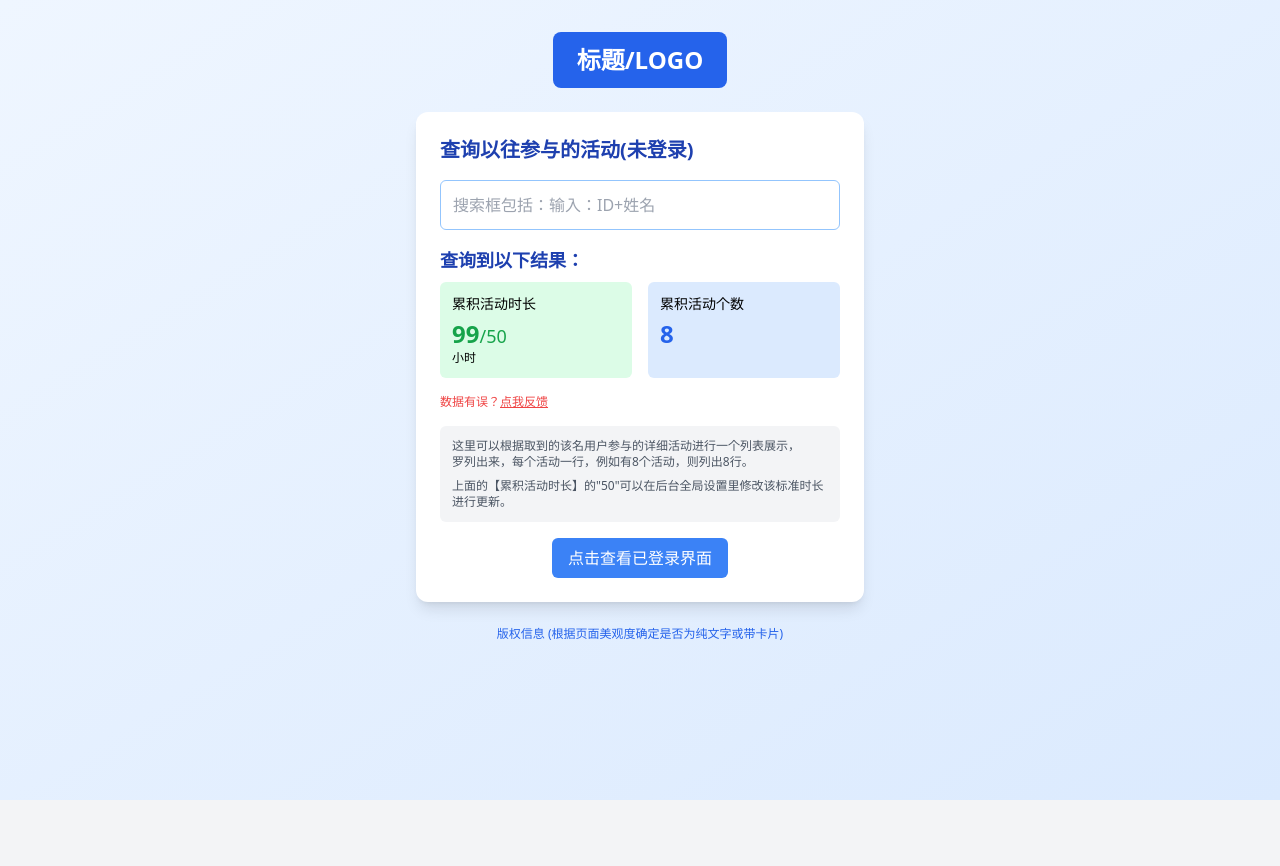
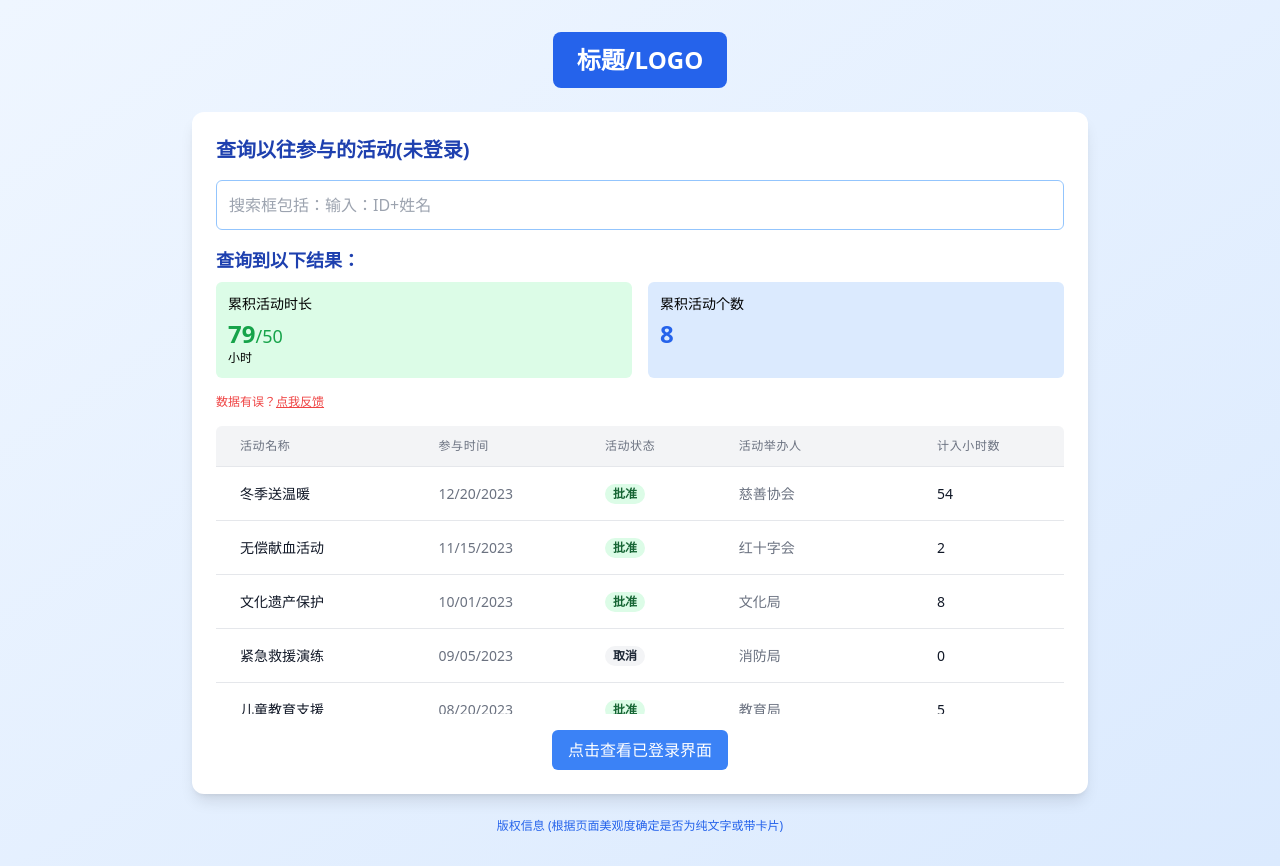
Before and after one commit to ActiVol/ActiVol-FrontEnd, a Vue app: page /details in a window 1280 px wide. Before the commit the page ends 800 px from the top, so only its background shows below. Built offline with nearby package versions, Linux system fonts and the light colour scheme; some icons are missing.

Commit message:
feat: Add Details Table

```diff
--- a/src/views/details.vue
+++ b/src/views/details.vue
@@ -1,6 +1,6 @@
 <template>
     <div class="min-h-screen bg-gradient-to-br from-blue-50 to-blue-100 p-4 md:p-8">
-        <div class="max-w-md mx-auto">
+        <div class="max-w-4xl mx-auto">
             <header class="mb-6 text-center">
                 <div class="bg-blue-600 text-white text-2xl font-bold py-3 px-6 rounded-lg inline-block">
                     标题/LOGO
@@ -41,7 +41,7 @@
                         <div class="bg-blue-100 p-3 rounded-md">
                             <p class="text-sm font-medium mb-1">累积活动个数</p>
                             <p class="text-2xl font-bold text-blue-600">
-                                {{ numberOfActivities }}
+                                {{ sortedActivities.length }}
                             </p>
                         </div>
                     </div>
@@ -51,10 +51,48 @@
                     <p class="text-xs text-red-500">数据有误？<a href="#" class="underline">点我反馈</a></p>
                 </div>
 
-                <div class="bg-gray-100 p-3 rounded-md mb-4 text-xs text-gray-600">
-                    <p>这里可以根据取到的该名用户参与的详细活动进行一个列表展示，</p>
-                    <p>罗列出来，每个活动一行，例如有8个活动，则列出8行。</p>
-                    <p class="mt-2">上面的【累积活动时长】的"50"可以在后台全局设置里修改该标准时长进行更新。</p>
+                <div class="bg-gray-50 rounded-md mb-4 max-h-72 overflow-y-auto">
+                    <table class="min-w-full divide-y divide-gray-200">
+                        <thead class="bg-gray-100">
+                            <tr>
+                                <th scope="col"
+                                    class="px-6 py-3 text-left text-xs font-medium text-gray-500 uppercase tracking-wider">
+                                    活动名称
+                                </th>
+                                <th scope="col"
+                                    class="px-6 py-3 text-left text-xs font-medium text-gray-500 uppercase tracking-wider">
+                                    参与时间
+                                </th>
+                                <th scope="col"
+                                    class="px-6 py-3 text-left text-xs font-medium text-gray-500 uppercase tracking-wider">
+                                    活动状态
+                                </th>
+                                <th scope="col"
+                                    class="px-6 py-3 text-left text-xs font-medium text-gray-500 uppercase tracking-wider">
+                                    活动举办人
+                                </th>
+                                <th scope="col"
+                                    class="px-6 py-3 text-left text-xs font-medium text-gray-500 uppercase tracking-wider">
+                                    计入小时数
+                                </th>
+                            </tr>
+                        </thead>
+                        <tbody class="bg-white divide-y divide-gray-200">
+                            <tr v-for="activity in sortedActivities" :key="activity.id" class="hover:bg-gray-50">
+                                <td class="px-6 py-4 whitespace-nowrap text-sm text-gray-900">{{ activity.name }}</td>
+                                <td class="px-6 py-4 whitespace-nowrap text-sm text-gray-500">{{
+                                    formatDate(activity.date) }}</td>
+                                <td class="px-6 py-4 whitespace-nowrap text-sm">
+                                    <span :class="getStatusClass(activity.status)">
+                                        {{ activity.status }}
+                                    </span>
+                                </td>
+                                <td class="px-6 py-4 whitespace-nowrap text-sm text-gray-500">{{ activity.organizer }}
+                                </td>
+                                <td class="px-6 py-4 whitespace-nowrap text-sm text-gray-900">{{ activity.hours }}</td>
+                            </tr>
+                        </tbody>
+                    </table>
                 </div>
 
                 <div class="text-center">
@@ -78,11 +116,48 @@ import { Icon } from '@iconify/vue'
 
 const isLoggedIn = ref(false)
 const searchQuery = ref('')
-const totalHours = ref(isLoggedIn.value ? 41 : 99)
-const numberOfActivities = computed(() => isLoggedIn.value ? 4 : 8)
+
+const activities = ref([
+    { id: 1, name: '社区清洁日', date: '2023-05-15', status: '批准', organizer: '社区服务中心', hours: 4 },
+    { id: 2, name: '老年人关爱活动', date: '2023-06-02', status: '批准', organizer: '青年志愿者协会', hours: 6 },
+    { id: 3, name: '城市植树活动', date: '2023-07-10', status: '驳回', organizer: '环保局', hours: 0 },
+    { id: 4, name: '儿童教育支援', date: '2023-08-20', status: '批准', organizer: '教育局', hours: 5 },
+    { id: 5, name: '紧急救援演练', date: '2023-09-05', status: '取消', organizer: '消防局', hours: 0 },
+    { id: 6, name: '文化遗产保护', date: '2023-10-01', status: '批准', organizer: '文化局', hours: 8 },
+    { id: 7, name: '无偿献血活动', date: '2023-11-15', status: '批准', organizer: '红十字会', hours: 2 },
+    { id: 8, name: '冬季送温暖', date: '2023-12-20', status: '批准', organizer: '慈善协会', hours: 54 },
+])
+
+const sortedActivities = computed(() => {
+    return [...activities.value].sort((a, b) => new Date(b.date) - new Date(a.date)) // 修正为从旧到新排序
+})
+
+const totalHours = computed(() => {
+    return activities.value.reduce((sum, activity) => sum + activity.hours, 0);
+});
 
 const toggleLoginStatus = () => {
     isLoggedIn.value = !isLoggedIn.value
     totalHours.value = isLoggedIn.value ? 41 : 99
 }
+
+const getStatusClass = (status) => {
+    switch (status) {
+        case '批准':
+            return 'px-2 inline-flex text-xs leading-5 font-semibold rounded-full bg-green-100 text-green-800'
+        case '驳回':
+            return 'px-2 inline-flex text-xs leading-5 font-semibold rounded-full bg-red-100 text-red-800'
+        case '取消':
+            return 'px-2 inline-flex text-xs leading-5 font-semibold rounded-full bg-gray-100 text-gray-800'
+        default:
+            return 'px-2 inline-flex text-xs leading-5 font-semibold rounded-full bg-blue-100 text-blue-800'
+    }
+}
+
+const formatDate = (dateString) => {
+    const date = new Date(dateString)
+    const options = { year: 'numeric', month: '2-digit', day: '2-digit' }
+    const formattedDate = date.toLocaleDateString('en-US', options) // 转为美国格式 (MM/DD/YYYY)
+    return formattedDate
+}
 </script>
```
